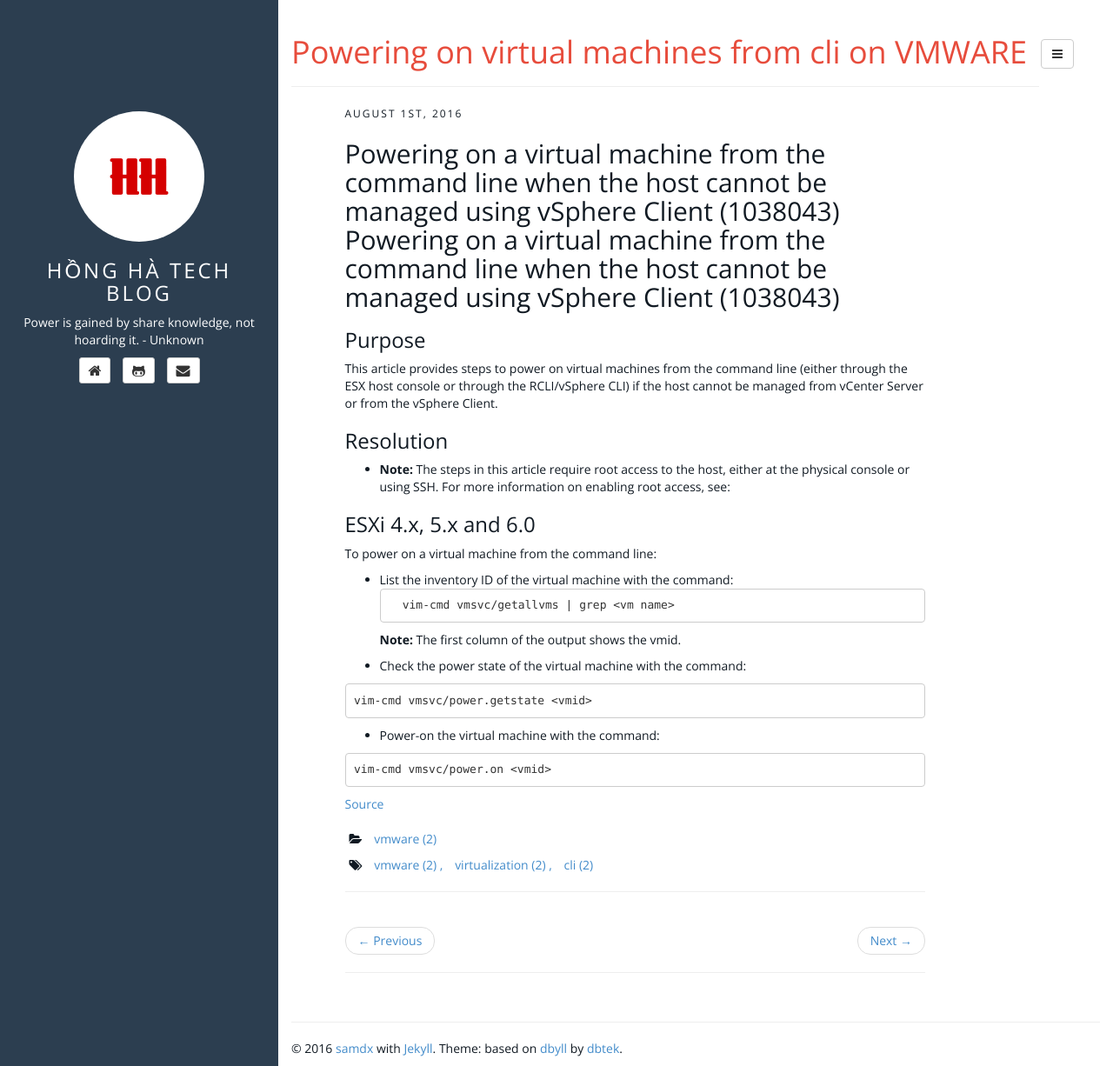
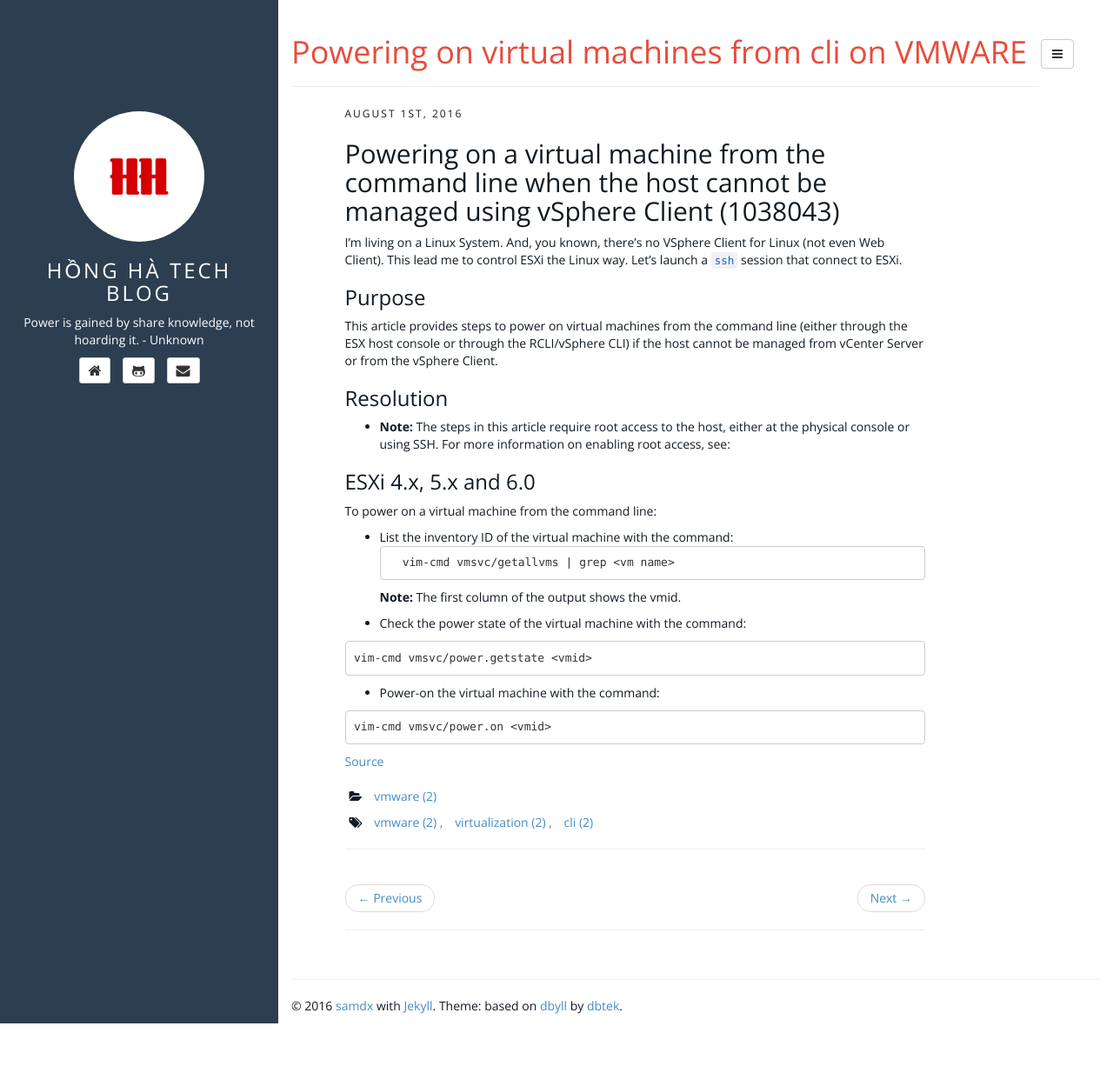
Before and after one commit to honghaco/honghaco.github.io, a Jekyll site: the page built from _posts/2016-08-01-esxi-start-vm-from-cmd.md, in a window 1280 px wide and 1226 px high. Shown: the whole window at 87% size. Built offline with Jekyll 4.4.1, drawn with Linux system fonts in a browser that asks for light colours; some web fonts are replaced.

Commit message:
Removed the duplicated line.

```diff
--- a/_posts/2016-08-01-esxi-start-vm-from-cmd.md
+++ b/_posts/2016-08-01-esxi-start-vm-from-cmd.md
@@ -8,7 +8,10 @@ fullview: false
 comments: false
 ---
 
-## Powering on a virtual machine from the command line when the host cannot be managed using vSphere Client (1038043) Powering on a virtual machine from the command line when the host cannot be managed using vSphere Client (1038043)
+## Powering on a virtual machine from the command line when the host cannot be managed using vSphere Client (1038043)
+
+I'm living on a Linux System. And, you known, there's no VSphere Client for Linux (not even Web Client).
+This lead me to control ESXi the Linux way. Let's launch a `ssh` session that connect to ESXi.
 
 ### Purpose
 
```
